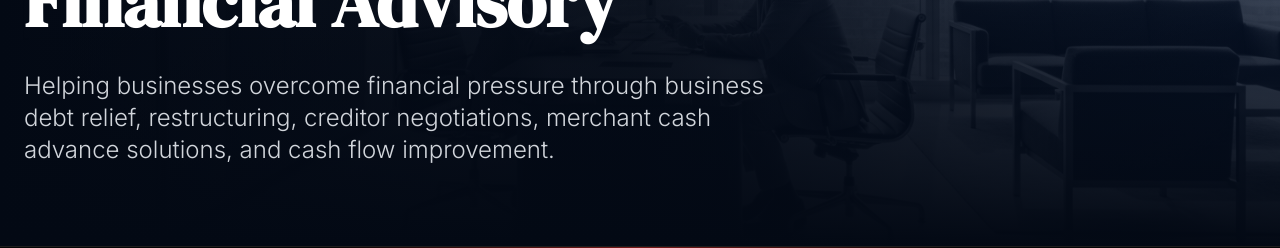
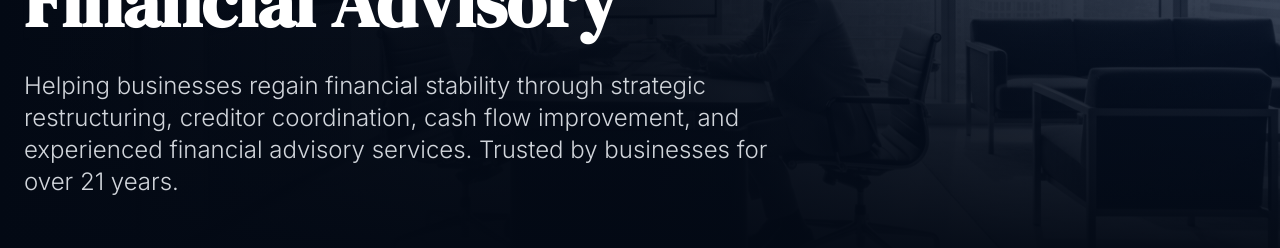
Before and after one commit to samknows9999/sg-054d5103-85fc-4583-be9c-e577d71113a8-1779968500, a Next.js app: page / in a window 1280 px wide. Shown: the part 350-598 px from the top of the page. Built offline with nearby package versions, Linux system fonts and the light colour scheme; no server answers; what react-google-recaptcha-v3 would draw is missing.

Commit message:
Update src/components/Hero.tsx

```diff
--- a/src/components/Hero.tsx
+++ b/src/components/Hero.tsx
@@ -50,7 +50,7 @@ export function Hero({ title, subtitle, breadcrumbs, backgroundImage }: HeroProp
         </h1>
 
         {subtitle &&
-        <p className="text-xl md:text-2xl text-gray-300 mt-8 max-w-3xl leading-relaxed font-light">Helping businesses overcome financial pressure through business debt relief, restructuring, creditor negotiations, merchant cash advance solutions, and cash flow improvement.
+        <p className="text-xl md:text-2xl text-gray-300 mt-8 max-w-3xl leading-relaxed font-light">Helping businesses regain financial stability through strategic restructuring, creditor coordination, cash flow improvement, and experienced financial advisory services. Trusted by businesses for over 21 years.
 
         </p>
         }
```
